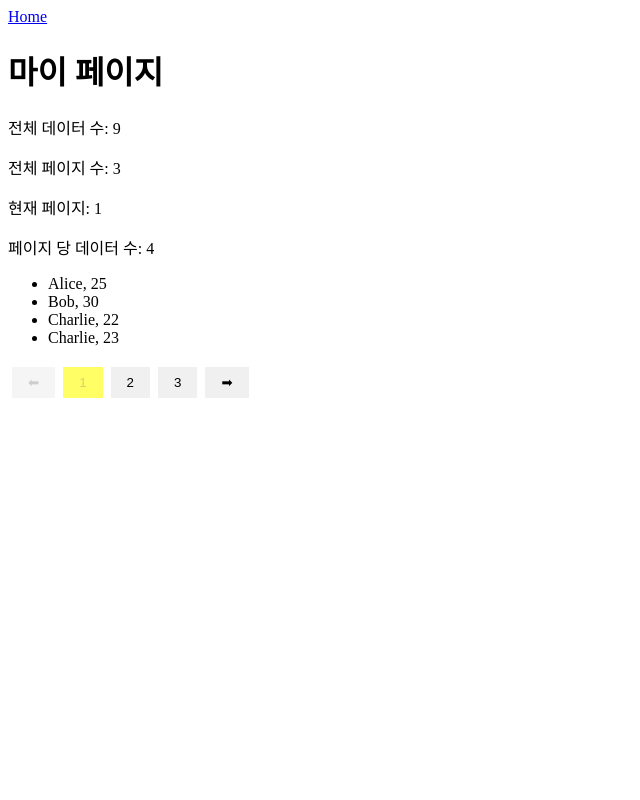
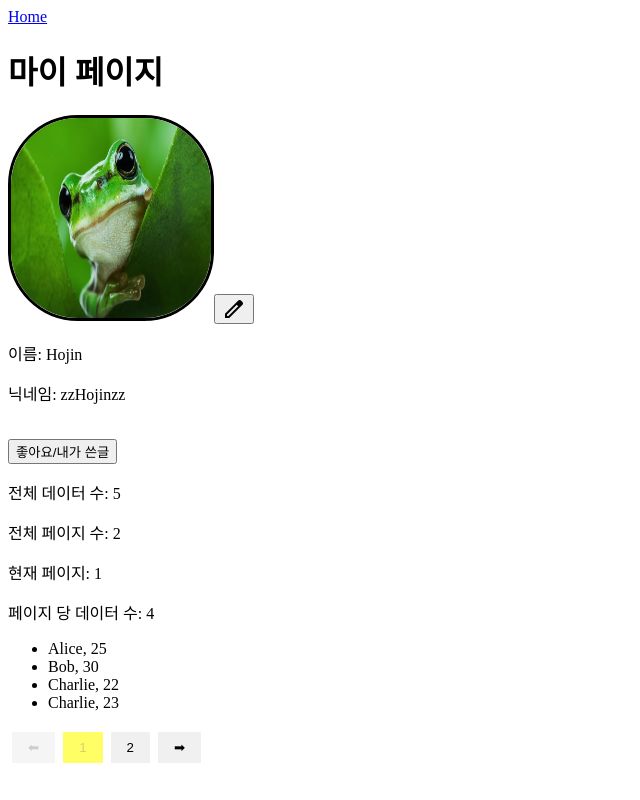
Before and after one commit to HojinLim/EGI, a React (Create React App) app: page /mypage in a window 1280 px wide. Shown: the whole page, without its empty margins (0-640 px from the left). Built offline with nearby package versions, Linux system fonts and the light colour scheme.

Commit message:
Feature/이미지 수정

```diff
--- a/public/index.html
+++ b/public/index.html
@@ -8,6 +8,8 @@
       name="description"
       content="Web site created using create-react-app"
     />
+    <!-- 구글 icon 적용 -->
+    <link rel="stylesheet" href="https://fonts.googleapis.com/css2?family=Material+Symbols+Outlined:opsz,wght,FILL,GRAD@48,400,0,0" />
     <title>React App</title>
   </head>
   <body>
--- a/src/components/Pagination.tsx
+++ b/src/components/Pagination.tsx
@@ -2,7 +2,7 @@ import React from 'react';
 import styled from 'styled-components';
 
 interface Person {
-  id: string;
+  uid: string;
   name: string;
   age: number;
 }
@@ -41,7 +41,7 @@ const Pagination: React.FC<PaginationProps> = ({ currentPage, pagePerObjects: pa
       <p>페이지 당 데이터 수: {pagePerObjects}</p>
       <ul>
         {paginatedData.map((person) => (
-          <li key={person.id}>
+          <li key={person.uid}>
             {person.name}, {person.age}
           </li>
         ))}
--- /dev/null
+++ b/src/components/UserProfile.tsx
@@ -0,0 +1,42 @@
+import React, { useState } from 'react';
+
+interface UserProfileProps {
+  user: {
+    profileImg: string;
+    name: string;
+    nickname: string;
+  };
+  toggleEditMode: () => void;
+}
+
+const UserProfile: React.FC<UserProfileProps> = ({ user, toggleEditMode }) => {
+  const [selectedImage, setSelectedImage] = useState<File | null>(null);
+
+  // 이미지 변경 핸들러
+  const handleImageChange = (event: React.ChangeEvent<HTMLInputElement>) => {
+    if (event.target.files && event.target.files.length > 0) {
+      setSelectedImage(event.target.files[0]);
+    }
+  };
+
+  return (
+    <div>
+      <label htmlFor="imageInput">
+        {/* 선택한 이미지로 변경 아니면, 기존 이미지 그대로 */}
+        <img
+          src={selectedImage ? URL.createObjectURL(selectedImage) : user.profileImg}
+          alt={`프로필 이미지 - ${user.name}`}
+          style={{ width: 200, height: 200, borderRadius: 70, cursor: 'pointer', border: '3px solid black' }}
+        />
+      </label>
+      <input id="imageInput" type="file" accept="image/*" onChange={handleImageChange} style={{ display: 'none' }} />
+      <button className="material-symbols-outlined" onClick={toggleEditMode}>
+        edit
+      </button>
+      <p>이름: {user.name}</p>
+      <p>닉네임: {user.nickname}</p>
+    </div>
+  );
+};
+
+export default UserProfile;
--- a/src/pages/Mypage.tsx
+++ b/src/pages/Mypage.tsx
@@ -1,37 +1,75 @@
 import React, { useState } from 'react';
+import { Link } from 'react-router-dom';
 import Pagination from '../components/Pagination';
+import shortid from 'shortid';
+import UserProfile from '../components/UserProfile';
 
-import { Link } from 'react-router-dom';
-import shortid from 'shortid';
+const Mypage = () => {
+  // TODO : 외부에서 데이터를 받아와야함.
 
-const Mypage: React.FC = () => {
   // 샘플 데이터들
   const exampleData = [
-    { id: shortid.generate(), name: 'Alice', age: 25 },
-    { id: shortid.generate(), name: 'Bob', age: 30 },
-    { id: shortid.generate(), name: 'Charlie', age: 22 },
-    { id: shortid.generate(), name: 'Charlie', age: 23 },
-    { id: shortid.generate(), name: 'Charlie', age: 25 },
-    { id: shortid.generate(), name: 'Charlie', age: 26 },
-    { id: shortid.generate(), name: 'Charlie', age: 21 },
-    { id: shortid.generate(), name: 'Charlie', age: 18 },
-    { id: shortid.generate(), name: 'Charlie', age: 19 }
+    { uid: shortid.generate(), name: 'Alice', age: 25 },
+    { uid: shortid.generate(), name: 'Bob', age: 30 },
+    { uid: shortid.generate(), name: 'Charlie', age: 22 },
+    { uid: shortid.generate(), name: 'Charlie', age: 23 },
+    { uid: shortid.generate(), name: 'Charlie', age: 25 }
   ];
 
-  // 페이지 당 데이터 수
+  const user = {
+    uid: shortid.generate(),
+    profileImg: '/Amphibia.png',
+    name: 'Hojin',
+    nickname: 'zzHojinzz'
+  };
+
   const pagePerObjects = 4;
+  const [currentPage, setCurrentPage] = useState(1);
+  const [isEditing, setIsEditing] = useState(false);
+  const [editedName, setEditedName] = useState(user.name);
+  const [editedNickname, setEditedNickname] = useState(user.nickname);
 
-  const [currentPage, setCurrentPage] = useState(1);
+  const toggleEditMode = () => setIsEditing(!isEditing);
 
   const handlePageChange = (pageNumber: number) => {
     setCurrentPage(pageNumber);
   };
 
+  const handleNameChange = (event: React.ChangeEvent<HTMLInputElement>) => setEditedName(event.target.value);
+
+  const handleNicknameChange = (event: React.ChangeEvent<HTMLInputElement>) => setEditedNickname(event.target.value);
+
+  const saveChanges = () => {
+    // 유효성 검사
+    if (!editedName || !editedNickname) {
+      alert('빈값이 있습니다 !');
+      return;
+    }
+
+    setIsEditing(false);
+    // TODO: 유저 DB 정보 갱신, patch
+  };
+
   return (
     <div>
-      <Link to="/">Home</Link> <p/>
-
+      <Link to="/">Home</Link>
+      <p />
       <h1>마이 페이지</h1>
+      <UserProfile user={user} toggleEditMode={toggleEditMode} />
+      {isEditing && (
+        <>
+          <span>이름:</span>
+          <input type="text" value={editedName} onChange={handleNameChange} />
+          <p />
+          <span>닉네임:</span>
+          <input type="text" value={editedNickname} onChange={handleNicknameChange} />
+          <p />
+          <button onClick={saveChanges}>Save</button>
+          <p />
+        </>
+      )}
+      <br />
+      <button>좋아요/내가 쓴글</button>
       <Pagination
         currentPage={currentPage}
         pagePerObjects={pagePerObjects}
```
Also changed, not shown: src/pages/Home.tsx (+13 -7 lines), public/Amphibia.png (added).
